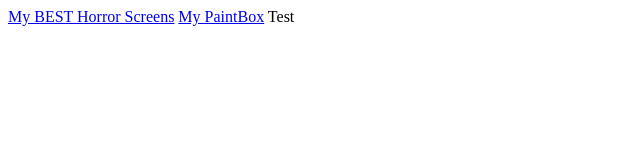
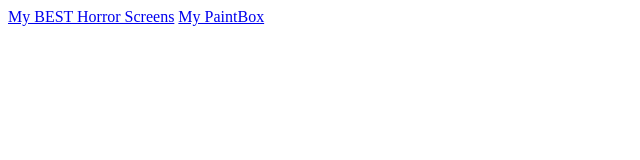
Before and after one commit to sim0417/my-study-SCSS, a plain HTML site: page index.html in a window 1280 px wide. Shown: the full height of the page, 0-640 px from the left. Drawn offline with Linux system fonts and the light colour scheme.

Commit message:
Update 2020-11-15T13:00:11.395Z

```diff
--- a/index.html
+++ b/index.html
@@ -1 +1 @@
-<!DOCTYPE html><html lang="en"><head><meta charset="UTF-8"><meta name="viewport" content="width=device-width,initial-scale=1"><link rel="stylesheet" href="./css/main/style.css"><title>SCSS Master</title></head><body><a href="./html/besthorrorscreen.html">My BEST Horror Screens</a> <a href="./html/paintbox.html">My PaintBox</a> Test</body></html>
+<!DOCTYPE html><html lang="en"><head><meta charset="UTF-8"><meta name="viewport" content="width=device-width,initial-scale=1"><link rel="stylesheet" href="./css/main/style.css"><title>SCSS Master</title></head><body><a href="./html/besthorrorscreen.html">My BEST Horror Screens</a> <a href="./html/paintbox.html">My PaintBox</a></body></html>
```
